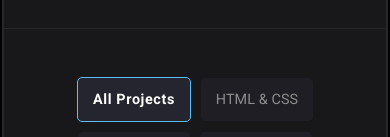
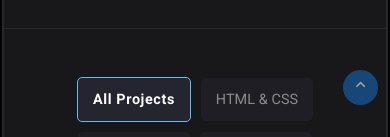
Before and after one commit to ahmedabdelrshed/portfolio, a React (Vite) app: page / in a window 390 px wide. Shown: the part 707-844 px from the top of the page. Built offline with nearby package versions, Linux system fonts and the light colour scheme.

Commit message:
scroll button

```diff
--- a/src/App.jsx
+++ b/src/App.jsx
@@ -1,3 +1,4 @@
+import { MdKeyboardArrowUp } from "react-icons/md";
 import Contact from "./components/contact/Contact";
 import Footer from "./components/footer/Footer";
 import Header from "./components/header/Header";
@@ -6,7 +7,7 @@ import { Main } from "./components/main/Main";
 
 function App() {
   return (
-    <div className="container">
+    <div className="container" id='home'>
       <Header />
       <Hero />
       <div className="divider" />
@@ -15,6 +16,11 @@ function App() {
       <Contact />
       <div className="divider" />
       <Footer />
+      <a href="#home">
+        <button className="scroll">
+          <MdKeyboardArrowUp />
+        </button>
+      </a>
     </div>
   );
 }
--- a/src/index.css
+++ b/src/index.css
@@ -3,7 +3,30 @@
 html {
   font-family: "Roboto", sans-serif;
   letter-spacing: 0.1px;
+  scroll-behavior: smooth;
 }
+
+/* Scroll bar Design */
+::-webkit-scrollbar {
+  width: 0.8rem;
+  background-color: #333;
+}
+
+::-webkit-scrollbar-thumb {
+  background-color: #888;
+  border-radius: 2px;
+}
+
+::-webkit-scrollbar-thumb:hover {
+  background-color: #555;
+}
+
+::-webkit-scrollbar-track {
+  background-color: #333;
+  border-radius: 4px;
+}
+
+/* End Scroll bar Design */
 
 * {
   margin: 0;
@@ -68,6 +91,27 @@ button:active {
   align-items: center;
 }
 
+/* scroll */
+.scroll {
+  background-color: rgba(25, 118, 210, 0.85);
+  width: 2.6rem;
+  height: 2.6rem;
+  border-radius: 50%;
+  position: fixed;
+  bottom: 2rem;
+  right: 3%;
+  text-align: center;
+  font-size: 1.2rem;
+  transition: 0.3s;
+  color: white;
+}
+
+.scroll:hover {
+  background-color: rgba(25, 118, 210);
+}
+
+/* Responsive Design */
+
 @media(max-width:1000px) {
   .container {
     width: 90%;
@@ -82,4 +126,13 @@ button:active {
     --container-padding: 1rem
   }
 
+  .scroll {
+    opacity: 0.6;
+    width: 2.2rem;
+    height: 2.2rem;
+  }
+
+  .scroll:hover {
+    opacity: 0.8;
+  }
 }
```
Also changed, not shown: src/components/footer/footer.css (line endings or trailing spaces).
